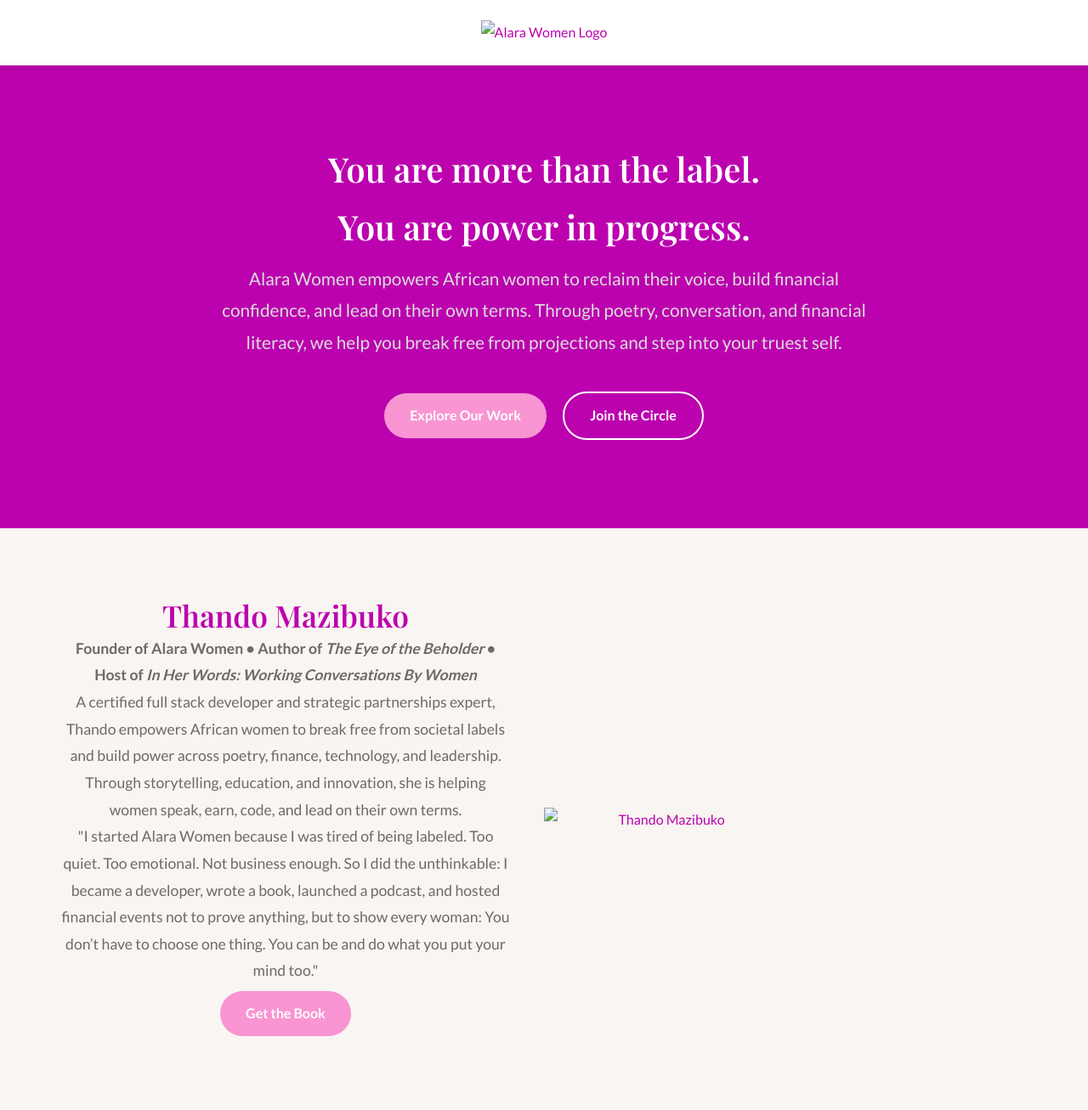
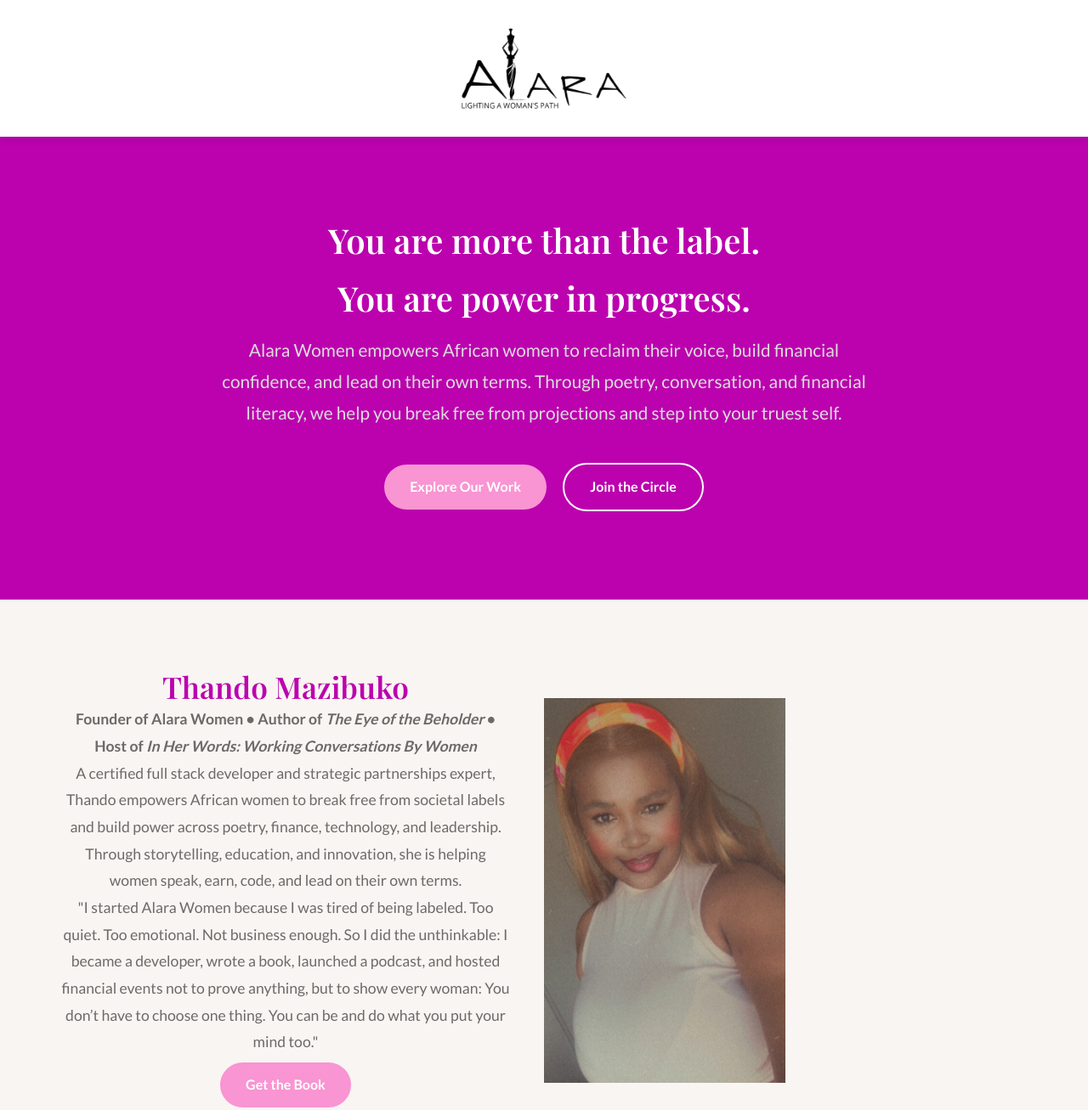
Before and after one commit to Thandomzb/alara-women, a plain HTML site: page index.html in a window 1280 px wide. Shown: the top 1307 px of the page at 85% size. Drawn offline with nearby package versions, Linux system fonts and the light colour scheme.

Commit message:
Update index.html

```diff
--- a/index.html
+++ b/index.html
@@ -12,7 +12,7 @@
   <!-- Header -->
   <header>
     <div class="container" style="display: flex; justify-content: space-between; align-items: center;">
-      <img src="images/ALARA BLACK PNG.PNG" alt="Alara Women Logo" class="logo" />
+      <img src="ALARA BLACK PNG.PNG" alt="Alara Women Logo" class="logo" />
     </div>
   </header>
 
@@ -38,7 +38,7 @@
         <a href="https://a.co/d/g9OgQoH" class="btn" target="_blank">Get the Book</a>
       </div>
       <div class="about-image">
-        <img src="images/IMG_1018.jpg" alt="Thando Mazibuko" class="about-image" />
+        <img src="IMG_1018.jpg" alt="Thando Mazibuko" class="about-image" />
       </div>
     </div>
   </section>
```
